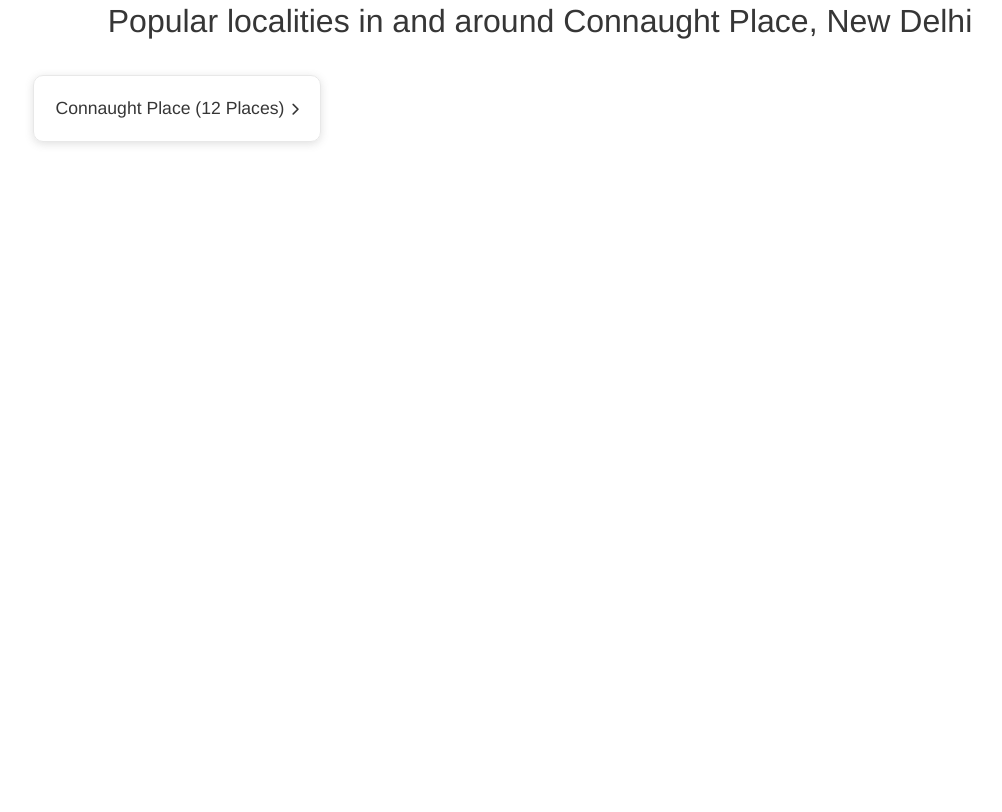
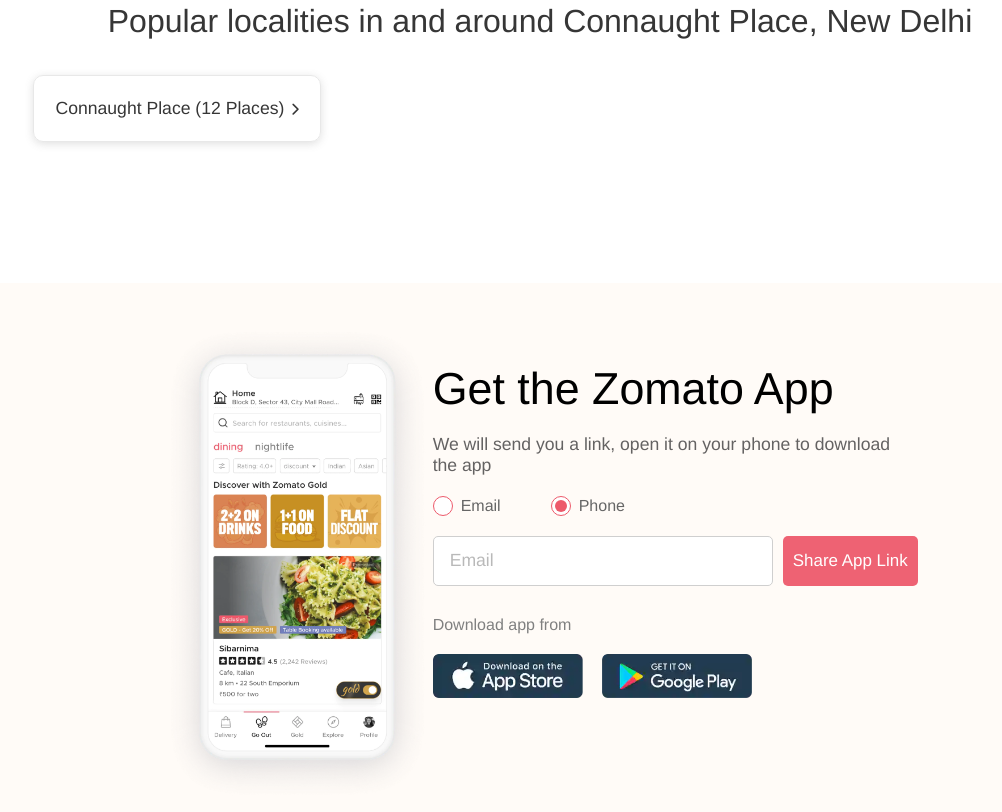
Before and after one commit to Asheekaur/zomato-landing-page, a plain HTML site: page index.html in a window 1280 px wide. Shown: the part 517-1329 px from the top of the page, without its empty margins (100-1102 px from the left). Before the commit the page ends 800 px from the top, so only its background shows below. Drawn offline with Linux system fonts and the light colour scheme.

Commit message:
download app section completed

```diff
--- a/assets/style/style.css
+++ b/assets/style/style.css
@@ -136,3 +136,135 @@ section.nearby div.box {
   font-weight: 100;
   color: #363636;
 }
+/* download app section */
+section.app {
+  min-height: 300px;
+  background-color: rgb(255, 251, 247);
+  padding: 10px;
+}
+section.app div.container {
+  width: 60%;
+  display: flex;
+  justify-content: space-evenly;
+  align-items: center;
+  margin: 0px auto;
+}
+section.app div.container img {
+  width: 270px;
+  display: block;
+  margin-top: 30px;
+}
+section.app div.container div.form {
+  max-width: 485px;
+}
+section.app div.container div.form h1 {
+  font-size: 2.8rem;
+  font-weight: 100;
+}
+section.app div.container div.form small {
+  display: block;
+  font-size: 1.1rem;
+  font-weight: 100;
+  color: #646262;
+  margin: 20px 0px;
+}
+/* custom radio button */
+div.radio {
+  display: flex;
+}
+div.radio div:last-child {
+  margin: 0px 50px 20px;
+}
+[type="radio"]:checked,
+[type="radio"]:not(:checked) {
+  position: absolute;
+  left: -9999px;
+}
+[type="radio"]:checked + label,
+[type="radio"]:not(:checked) + label {
+  position: relative;
+  padding-left: 28px;
+  cursor: pointer;
+  line-height: 20px;
+  display: inline-block;
+  color: #666;
+}
+[type="radio"]:checked + label:before,
+[type="radio"]:not(:checked) + label:before {
+  content: "";
+  position: absolute;
+  left: 0;
+  top: 0;
+  width: 18px;
+  height: 18px;
+  border: 1px solid #ed5a6b;
+  border-radius: 100%;
+  background: #fff;
+}
+[type="radio"]:checked + label:after,
+[type="radio"]:not(:checked) + label:after {
+  content: "";
+  position: absolute;
+  left: 4px;
+  top: 4px;
+  width: 12px;
+  height: 12px;
+  border-radius: 100%;
+  background: #ed5a6b;
+  -webkit-transition: all 0.2s ease;
+  transition: all 0.2s ease;
+}
+[type="radio"]:not(:checked) + label:after {
+  opacity: 0;
+  -webkit-transition: scale(0);
+  transition: scale(0);
+}
+[type="radio"]:checked + label:after {
+  opacity: 1;
+  -webkit-transition: scale(1);
+  transition: scale(1);
+}
+/* end of custom radio button */
+section.app div.input {
+  width: 100%;
+  display: flex;
+  flex-shrink: 0;
+  flex-wrap: wrap;
+  height: 50px;
+}
+section.app div.input input {
+  flex-grow: 70;
+  background-color: #fff;
+  border: 1px solid #cfcfcf;
+  border-radius: 5px;
+  margin: 0px 10px 0px 0px;
+  font-size: 1.1rem;
+  padding-left: 10px;
+}
+section.app div.input input::placeholder {
+  padding-left: 6px;
+  opacity: 0.5;
+}
+section.app div.input button {
+  background-color: #ee6273;
+  color: #fff;
+  padding: 10px;
+  font-size: 1.06rem;
+  font-weight: 100;
+  border-radius: 5px;
+  cursor: pointer;
+}
+section.app div.input button:hover {
+  background-color: #f14d60;
+}
+section.app div.download {
+  margin: 30px 0px;
+  font-weight: 100;
+  color: grey;
+}
+section.app div.download div.content img {
+  max-width: 150px;
+  display: inline-block;
+  margin-right: 15px;
+  margin-top: 0px;
+}
--- a/index.html
+++ b/index.html
@@ -48,6 +48,39 @@
             </div>
         </div>
     </section>
+    <section class="app">
+        <div class="container">
+            <img src="./assets/images/app.png" alt="Download the zomato app">
+            <div class="form">
+                <h1>Get the Zomato App</h1>
+                <small>
+                    We will send you a link, open it on your phone to download the app
+                </small>
+                <div class="radio">
+                    <div>
+                        <input type="radio" name="radio-group" id="email" checked>
+                        <label for="email">Email</label>
+                    </div>
+                    <div>
+                        <input type="radio" name="radio-group" id="phone" checked>
+                        <label for="phone">Phone</label>
+                    </div>
+                </div>
+                <div class="input">
+                    <input placeholder="Email" type="email">
+                    <button>Share App Link</button>
+                </div>
+                <div class="download">
+                    Download app from
+                    <small></small>
+                    <div class="content">
+                        <img src="./assets/images/appStore.png" alt="app store">
+                        <img src="./assets/images/playStore.png" alt="playStore">
+                    </div>
+                </div>
+            </div>
+        </div>
+    </section>
 </body>
 
 </html>
```
